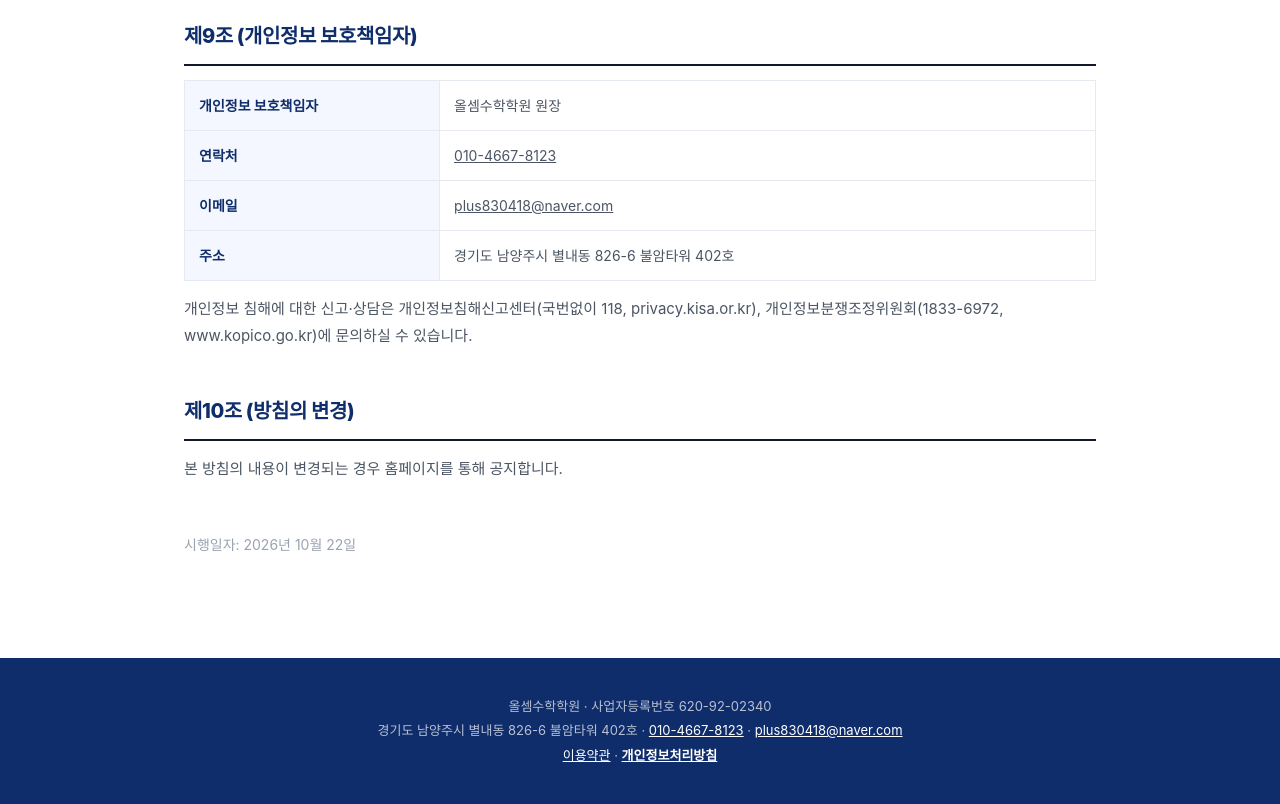
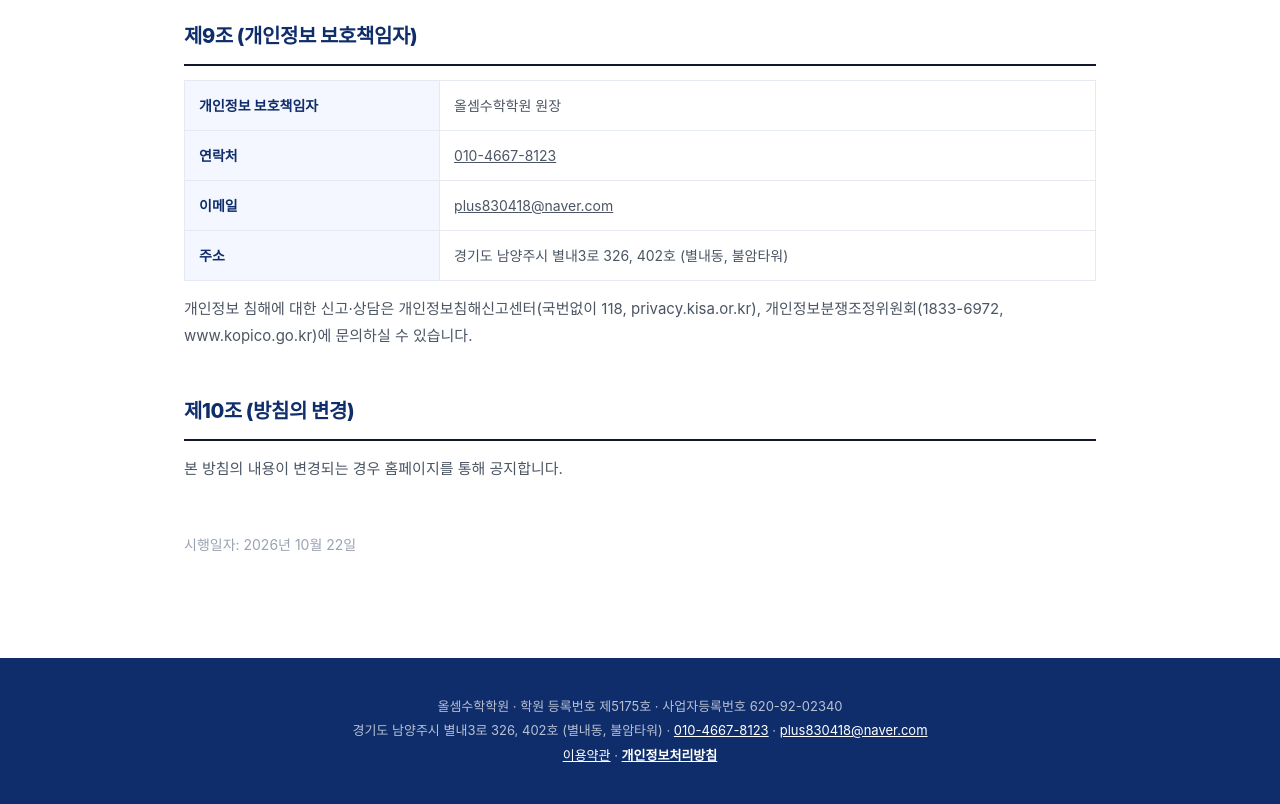
Before and after one commit to MCLeem/Allsem, a plain HTML site: page privacy.html in a window 1280 px wide. Shown: the part 2673-3477 px from the top of the page. Drawn offline with Linux system fonts and the light colour scheme; a script that the page names is missing; a web font is replaced by a local one.

Commit message:
Update address and footer information in privacy.html

```diff
--- a/privacy.html
+++ b/privacy.html
@@ -97,7 +97,7 @@ th{background:var(--bg2);color:var(--navy);font-weight:700;width:28%}
 <tr><th>개인정보 보호책임자</th><td>올셈수학학원 원장</td></tr>
 <tr><th>연락처</th><td><a href="tel:010-4667-8123">010-4667-8123</a></td></tr>
 <tr><th>이메일</th><td><a href="mailto:plus830418@naver.com">plus830418@naver.com</a></td></tr>
-<tr><th>주소</th><td>경기도 남양주시 별내동 826-6 불암타워 402호</td></tr>
+<tr><th>주소</th><td>경기도 남양주시 별내3로 326, 402호 (별내동, 불암타워)</td></tr>
 </table>
 <p style="margin-top:14px">개인정보 침해에 대한 신고·상담은 개인정보침해신고센터(국번없이 118, privacy.kisa.or.kr), 개인정보분쟁조정위원회(1833-6972, www.kopico.go.kr)에 문의하실 수 있습니다.</p>
 
@@ -105,6 +105,6 @@ th{background:var(--bg2);color:var(--navy);font-weight:700;width:28%}
 <p>본 방침의 내용이 변경되는 경우 홈페이지를 통해 공지합니다.</p>
 <p class="date">시행일자: 2026년 10월 22일</p>
 </main>
-<footer class="ft">올셈수학학원 · 사업자등록번호 620-92-02340<br>경기도 남양주시 별내동 826-6 불암타워 402호 · <a href="tel:010-4667-8123">010-4667-8123</a> · <a href="mailto:plus830418@naver.com">plus830418@naver.com</a><br><a href="terms.html">이용약관</a> · <a href="privacy.html"><b>개인정보처리방침</b></a></footer>
+<footer class="ft">올셈수학학원 · 학원 등록번호 제5175호 · 사업자등록번호 620-92-02340<br>경기도 남양주시 별내3로 326, 402호 (별내동, 불암타워) · <a href="tel:010-4667-8123">010-4667-8123</a> · <a href="mailto:plus830418@naver.com">plus830418@naver.com</a><br><a href="terms.html">이용약관</a> · <a href="privacy.html"><b>개인정보처리방침</b></a></footer>
 </body>
 </html>
```
